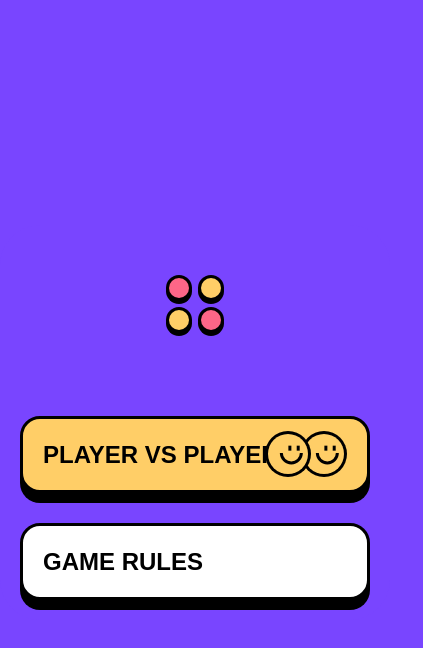
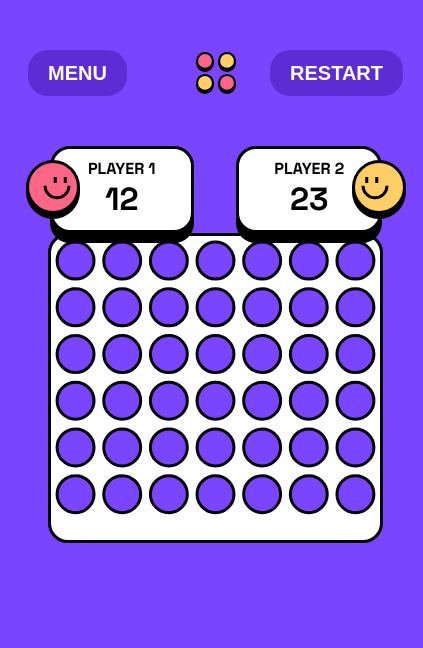
Before and after one commit to ZiyueChloeZhang/connect-four, a React (Vite) app: page / in a window 390 px wide. Shown: the top 648 px of the page, 423 px wide, since content can reach past the window. Built offline with nearby package versions, Linux system fonts and the light colour scheme.

Commit message:
styled responsive score board

```diff
--- /dev/null
+++ b/src/components/App.scss
@@ -0,0 +1,21 @@
+@import "../sass/_typography";
+@import "../sass/_mixins";
+@import "../sass/_variables";
+
+body {
+  background-color: $purple-light;
+}
+
+.App {
+  height: 100dvh;
+  min-width: 375px;
+  display: flex;
+  flex-direction: column;
+  padding: 0 20px;
+  margin: 50px 0;
+  gap: 50px;
+
+  @include md {
+    margin: 30px 68px;
+  }
+}
--- a/src/App.tsx
+++ b/src/components/App.tsx
@@ -1,9 +1,8 @@
 import { useEffect, useReducer, useState } from 'react'
-import './sass/main.scss'
-import RuleDialog from './components/RuleDialog/RuleDialog';
-import MainMenu from './components/MainMenu/MainMenu';
-import MainPage from './components/MainPage/MainPage';
-import PauseDialog from './components/PauseDialog/PauseDialog';
+import RuleDialog from './RuleDialog/RuleDialog';
+import MainMenu from './MainMenu/MainMenu';
+import MainPage from './MainPage/MainPage';
+import PauseDialog from './PauseDialog/PauseDialog';
 
 type GameState = 'IDLE' | 'IN_GAME' | 'PAUSED';
 
@@ -87,7 +86,7 @@ function inGameStateReducer(inGameState: InGameState, action: InGameStateAction)
 function App() {
   const [isRulesOpen, setIsRulesOpen] = useState(false);
 
-  const initialGameState: GameState = 'IDLE';
+  const initialGameState: GameState = 'IN_GAME';
   const [gameState, dispatchGameState] = useReducer(gameStateReducer, initialGameState);
 
   const initialBoard: BoardCell[][] = Array(7).fill(Array(6).fill(null));
--- a/src/components/BoardRenderer.tsx
+++ b/src/components/BoardRenderer.tsx
@@ -1,5 +1,5 @@
 import React from 'react';
-import { BoardCell } from '../App';
+import { BoardCell } from './App';
 
 interface BoardRendererProps {
     board: BoardCell[][];
--- a/src/components/MainPage/MainPage.scss
+++ b/src/components/MainPage/MainPage.scss
@@ -1,13 +1,6 @@
 @import "../../sass/_typography";
 @import "../../sass/_mixins";
 @import "../../sass/_variables";
-
-#main-page {
-  display: flex;
-  flex-direction: column;
-  justify-content: space-between;
-  margin: 50px 20px;
-  gap: 50px;
 
 nav {
   width: 100%;
@@ -16,39 +9,93 @@
   justify-content: space-between;
   position: relative;
 
-    button {
+  @include lg {
+    max-width: 632px;
+    align-self: center;
+  }
+}
+
+nav > button {
   @include heading-xs;
 }
 
-    #logo {
+nav > #logo {
   position: absolute;
   width: 40px;
   left: 50%;
   top: 50%;
   transform: translate(-50%, -50%);
+
+  @include md {
+    width: 52px;
   }
 }
 
-  .score-boards {
+main {
+  display: grid;
+  grid-template-columns: repeat(2, 1fr);
+  justify-items: center;
+
+  @include lg {
     display: flex;
-    flex-direction: row;
-    justify-content: space-between;
-    gap: 20px;
-    margin: 0 20px;
+    margin: 0 auto;
+    align-items: center;
+    gap: 60px;
+  }
+}
 
 .score-board {
   @include border-shadow;
-      padding: 10px;
+  padding: 10px 35px;
   background-color: $white;
   position: relative;
   width: 100%;
+  max-width: fit-content;
 
-      .score-info {
+  @include lg {
+    padding: 46px 28px 17px 28px !important;
+    width: fit-content;
+  }
+}
+
+.score-board:nth-of-type(1) {
+  @include md {
+    padding: 15px 20px 15px 43px;
+  }
+}
+
+.score-board:nth-of-type(2) {
+  @include md {
+    padding: 15px 43px 15px 20px;
+  }
+}
+
+.score-board > div:has(.player-name):has(.score) {
   display: flex;
   flex-direction: column;
   align-items: center;
 
+  @include md {
+    gap: 20px;
+    justify-content: space-around;
+    &:first-of-type {
+      flex-direction: row;
+    }
+    &:last-of-type {
+      flex-direction: row-reverse;
+    }
+  }
+
+  @include lg {
+    margin: auto;
+    display: flex;
+    flex-direction: column !important;
+    width: fit-content;
+  }
+}
+
 .player-name {
+  width: max-content;
   @include heading-xs;
 
   @include md {
@@ -65,45 +112,64 @@
     @include heading-l;
   }
 }
+
+:is(#player-one-icon, #player-two-icon) {
+  position: absolute;
+  inset: 0;
+  margin: auto;
+
+  &:is(#player-one-icon) {
+    right: unset;
+    transform: translateX(-50%);
+  }
+
+  &:is(#player-two-icon) {
+    left: unset;
+    transform: translateX(50%);
+  }
+
+  @include lg {
+    inset: 0 !important;
+    bottom: unset !important;
+    transform: translateY(-50%) !important;
+  }
+}
+
+#game-board {
+  order: 1;
+  grid-column: span 2;
+
+  @include lg {
+    order: unset;
+  }
+}
+
+@include lg {
+  #main-page {
+    .score-boards {
+      .score-board {
+        padding: 46px 0 17px 0;
+        max-width: 140px;
+        min-width: 140px;
+
+        .score-info {
+          margin: auto;
+          display: flex;
+          flex-direction: column !important;
+          width: fit-content;
         }
 
         #player-one-icon {
           position: absolute;
-        left: -35px;
-        top: 15px;
+          left: 39px;
+          top: -30px;
         }
         #player-two-icon {
           position: absolute;
-        right: -35px;
-        top: 15px;
-      }
-    }
-  }
-}
-
-@include md {
-  #main-page {
-    margin: 30px 68px;
-    background: $purple-light;
-
-    nav #logo {
-      width: 52px;
-    }
-
-    .score-boards {
-      gap: 40px;
-
-      .score-board {
-        .score-info {
-          justify-content: space-around;
-          &:first-of-type {
-            flex-direction: row;
-          }
-          &:last-of-type {
-            flex-direction: row-reverse;
+          right: 39px;
+          top: -30px;
         }
       }
     }
   }
 }
-}
--- a/src/components/MainPage/MainPage.tsx
+++ b/src/components/MainPage/MainPage.tsx
@@ -2,6 +2,8 @@ import React from 'react'
 import connectFourLogo from '../../assets/logo.svg';
 import playerOneIcon from '../../assets/player-one.svg';
 import playerTwoIcon from '../../assets/player-two.svg';
+import boardLayerWhiteLarge from '../../assets/board-layer-white-large.svg';
+import boardLayerWhiteSmall from '../../assets/board-layer-white-small.svg';
 
 type MainPageProps = {
     pause: () => void,
@@ -10,29 +12,35 @@ type MainPageProps = {
 
 const MainPage: React.FC<MainPageProps> = ({ pause, restart }) => {
     return (
-        <div id='main-page'>
+        <>
             <nav>
                 <button className='toolBtn' onClick={pause}>menu</button>
                 <img src={connectFourLogo} alt="connect four logo" id='logo' />
                 <button className='toolBtn' onClick={restart}>restart</button>
             </nav>
-            <div className='score-boards'>
+            <main>
                 <div className='score-board'>
-                    <div className='score-info'>
+                    <div>
                         <div className='player-name'>player 1</div>
                         <div className='score'>12</div>
                     </div>
                     <img src={playerOneIcon} alt="player one icon" id='player-one-icon' />
                 </div>
+                <div id="game-board">
+                    <picture>
+                        <source media="(min-width:768px)" srcSet={boardLayerWhiteLarge} />
+                        <img src={boardLayerWhiteSmall} alt="board layer white" />
+                    </picture>
+                </div>
                 <div className='score-board'>
-                    <div className='score-info'>
+                    <div>
                         <div className='player-name'>player 2</div>
                         <div className='score'>23</div>
                     </div>
                     <img src={playerTwoIcon} alt="player two icon" id='player-two-icon' />
                 </div>
-            </div>
-        </div>
+            </main>
+        </>
     )
 }
 
--- a/src/main.tsx
+++ b/src/main.tsx
@@ -1,6 +1,6 @@
 import React from 'react'
 import ReactDOM from 'react-dom/client'
-import App from './App'
+import App from './components/App'
 import './sass/main.scss';
 
 
--- a/src/sass/_variables.scss
+++ b/src/sass/_variables.scss
@@ -24,7 +24,7 @@ $screen-lg: 992px;
 }
 
 @mixin lg {
-  @media (min-width: #{$screen-lg-min}) {
+  @media (min-width: #{$screen-lg}) {
     @content;
   }
 }
--- a/src/sass/main.scss
+++ b/src/sass/main.scss
@@ -4,146 +4,4 @@
 @use "../components/PauseDialog/PauseDialog.scss";
 @use "../components/MainMenu/MainMenu.scss";
 @use "../components/MainPage/MainPage.scss";
-@import "_variables";
-
-/* http://meyerweb.com/eric/tools/css/reset/
-   v2.0 | 20110126
-   License: none (public domain)
-*/
-
-html,
-body,
-div,
-span,
-applet,
-object,
-iframe,
-h1,
-h2,
-h3,
-h4,
-h5,
-h6,
-p,
-blockquote,
-pre,
-a,
-abbr,
-acronym,
-address,
-big,
-cite,
-code,
-del,
-dfn,
-em,
-img,
-ins,
-kbd,
-q,
-s,
-samp,
-small,
-strike,
-strong,
-sub,
-sup,
-tt,
-var,
-b,
-u,
-i,
-center,
-dl,
-dt,
-dd,
-ol,
-ul,
-li,
-fieldset,
-form,
-label,
-legend,
-table,
-caption,
-tbody,
-tfoot,
-thead,
-tr,
-th,
-td,
-article,
-aside,
-canvas,
-details,
-embed,
-figure,
-figcaption,
-footer,
-header,
-hgroup,
-menu,
-nav,
-output,
-ruby,
-section,
-summary,
-time,
-mark,
-audio,
-video {
-  margin: 0;
-  padding: 0;
-  border: 0;
-  font-size: 100%;
-  font: inherit;
-  vertical-align: baseline;
-}
-/* HTML5 display-role reset for older browsers */
-article,
-aside,
-details,
-figcaption,
-figure,
-footer,
-header,
-hgroup,
-menu,
-nav,
-section {
-  display: block;
-}
-body {
-  line-height: 1;
-}
-ol,
-ul {
-  list-style: none;
-}
-blockquote,
-q {
-  quotes: none;
-}
-blockquote:before,
-blockquote:after,
-q:before,
-q:after {
-  content: "";
-  content: none;
-}
-table {
-  border-collapse: collapse;
-  border-spacing: 0;
-}
-
-html,
-body,
-.App {
-  width: 100%;
-  min-height: 100vh;
-  min-width: 375px;
-  display: flex;
-  flex-direction: column;
-  min-height: 100vh;
-  background-color: $purple-light;
-}
+@use "../components/App.scss";
```
Lines whose indentation alone changed are shown as unchanged.
